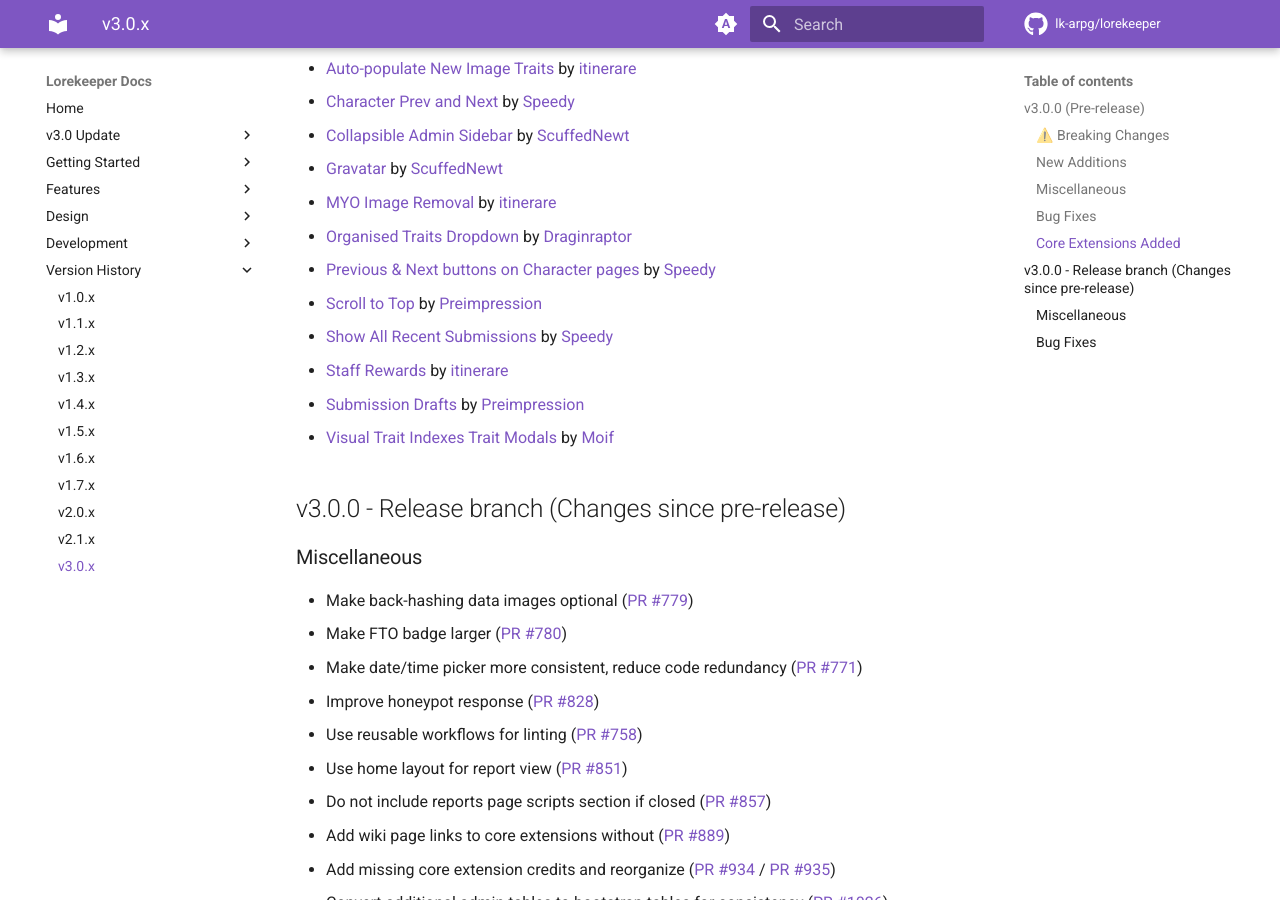
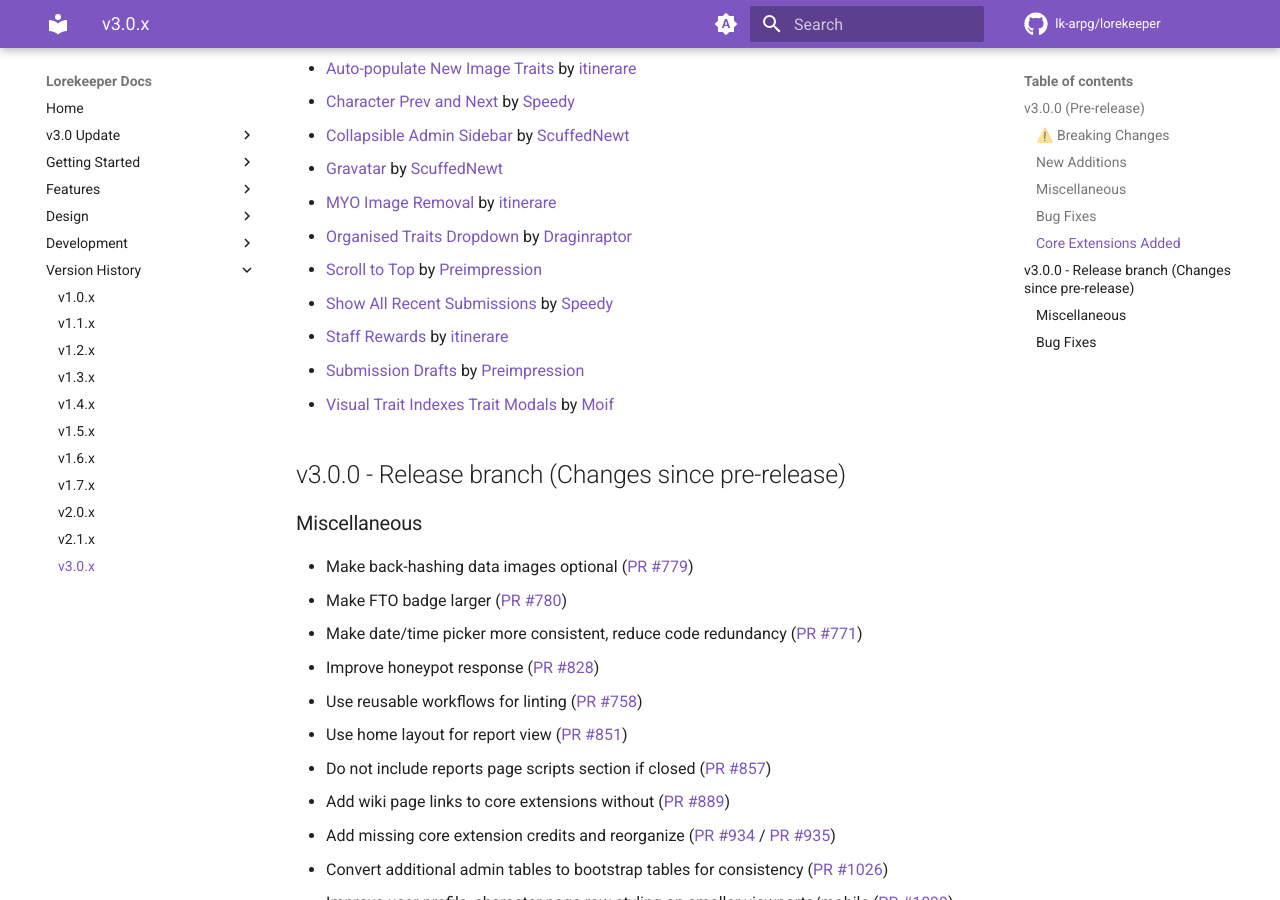
Before and after one commit to lk-arpg/lk-docs, an MkDocs documentation site: the page built from docs/version-history/v3.0.md, in a window 1280 px wide and 900 px high, scrolled down 7802 px. Built offline with MkDocs 1.6.1 and Material for MkDocs 9.7.7, drawn with Linux system fonts in a browser that asks for light colours; comment, search, counter and statistics services are not loaded; the version menu is left out.

Commit message:
fix(versionHistory): remove duplicate extension listing (#15)

```diff
--- a/docs/version-history/v3.0.md
+++ b/docs/version-history/v3.0.md
@@ -221,7 +221,6 @@ Here are all Core Extensions added between v2.0.0 and v3.0.0:
 - [Gravatar](http://wiki.lorekeeper.me/index.php?title=Extensions:Gravatar) by [ScuffedNewt](https://github.com/ScuffedNewt)
 - [MYO Image Removal](http://wiki.lorekeeper.me/index.php?title=Extensions:MYO_Image_Removal) by [itinerare](https://github.com/itinerare)
 - [Organised Traits Dropdown](http://wiki.lorekeeper.me/index.php?title=Extensions:Organised_Traits_Dropdown) by [Draginraptor](https://github.com/Draginraptor)
-- [Previous & Next buttons on Character pages](http://wiki.lorekeeper.me/index.php?title=Extensions:Character_Prev_and_Next) by [Speedy](https://github.com/SpeedyD)
 - [Scroll to Top](http://wiki.lorekeeper.me/index.php?title=Extensions:Scroll_To_Top) by [Preimpression](https://github.com/preimpression)
 - [Show All Recent Submissions](http://wiki.lorekeeper.me/index.php?title=Extensions:Gallery_Recent_Submissions) by [Speedy](https://github.com/SpeedyD)
 - [Staff Rewards](http://wiki.lorekeeper.me/index.php?title=Extensions:Staff_Rewards) by [itinerare](https://github.com/itinerare)
```
